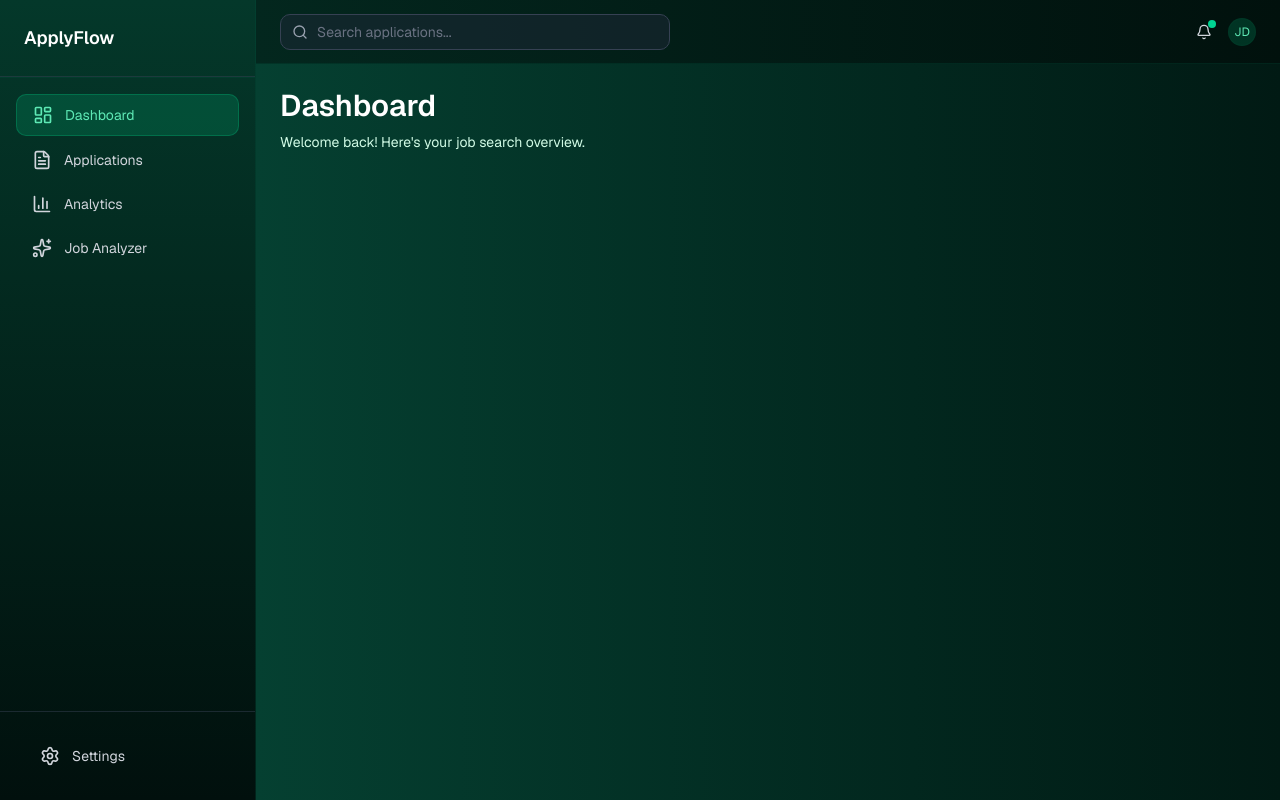
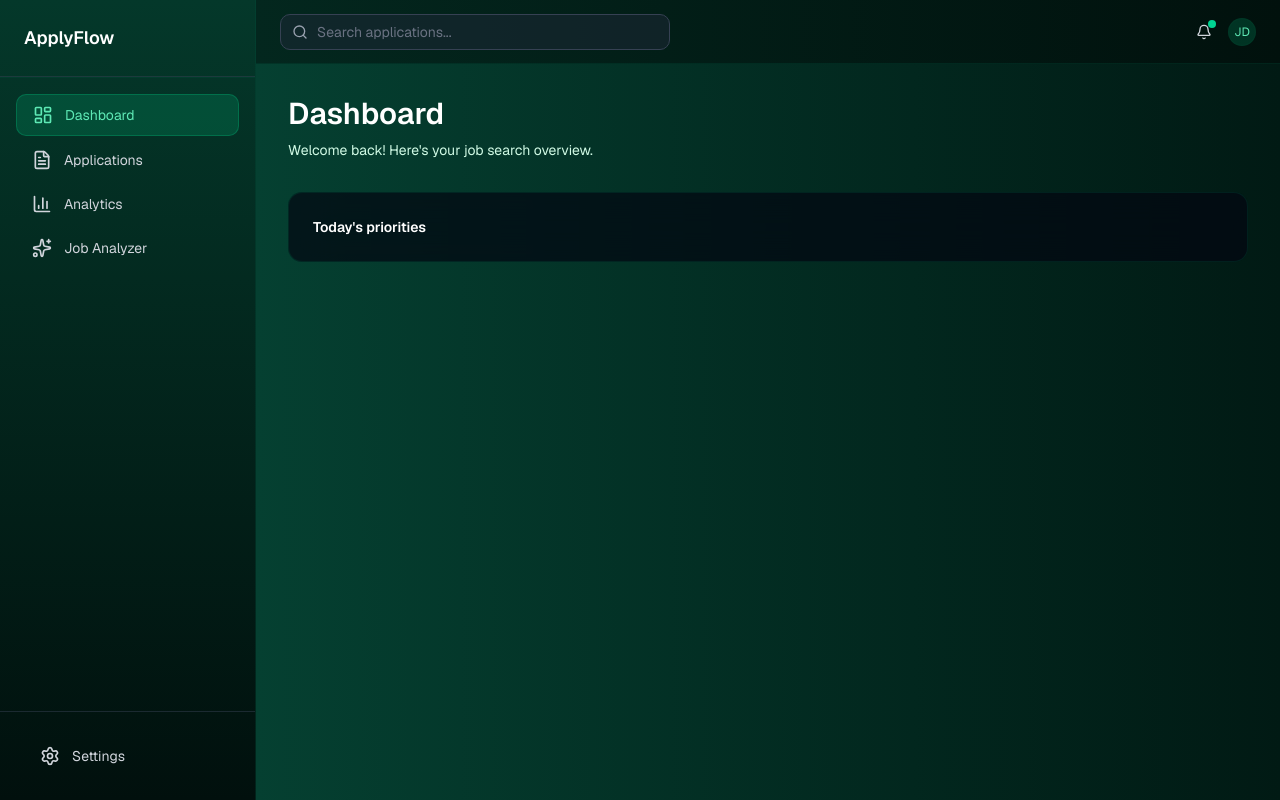
Before and after one commit to Lucreciaaaa/applyflow, a Next.js app: page /dashboard in a window 1280 px wide. Built offline with nearby package versions, Linux system fonts and the light colour scheme.

Commit message:
disable eslint rule + wip card components

```diff
--- a/eslint.config.mjs
+++ b/eslint.config.mjs
@@ -11,6 +11,7 @@ const eslintConfig = defineConfig([
       "no-unused-vars": "warn",
       "react/jsx-key": "error",
       "react-hooks/rules-of-hooks": "error",
+      "react/no-unescaped-entities": "off",
     },
   },
   globalIgnores([
--- a/src/app/(app)/dashboard/page.tsx
+++ b/src/app/(app)/dashboard/page.tsx
@@ -1,9 +1,11 @@
+import Priorities from "@/components/features/dashboard/priorities";
 import PageIntro from "@/components/shared/page-intro";
 
 export default function Dashboard() {
   return (
     <div>
       <PageIntro title="Dashboard" subtitle="Welcome back! Here's your job search overview." />
+      <Priorities />
     </div>
   );
 }
--- /dev/null
+++ b/src/components/features/dashboard/priorities.tsx
@@ -0,0 +1,11 @@
+import Card from "@/components/shared/card";
+
+const Priorities = () => {
+  return (
+    <Card className="flex flex-col gap-6 p-6">
+      <h4 className="text-sm font-semibold text-white">Today's priorities</h4>
+    </Card>
+  );
+};
+
+export default Priorities;
--- a/src/components/layout/app-content.tsx
+++ b/src/components/layout/app-content.tsx
@@ -5,7 +5,7 @@ const AppContent = ({ children }: { children: React.ReactNode }) => {
     <div className="flex h-screen flex-1 flex-col">
       <AppTopbar />
 
-      <main className="flex-1 overflow-auto bg-linear-to-r from-[#054031] to-[#011a14] p-6">
+      <main className="flex-1 overflow-auto bg-linear-to-r from-[#054031] to-[#011a14] p-8">
         {children}
       </main>
     </div>
--- /dev/null
+++ b/src/components/shared/card.tsx
@@ -0,0 +1,19 @@
+import { cn } from "@/lib/utils";
+
+type CardProps = {
+  children: React.ReactNode;
+  className?: string;
+};
+
+export default function Card({ children, className }: CardProps) {
+  return (
+    <div
+      className={cn(
+        "text-card-foreground rounded-xl border border-emerald-900/30 bg-gray-950/70 backdrop-blur-xl",
+        className,
+      )}
+    >
+      {children}
+    </div>
+  );
+}
```
